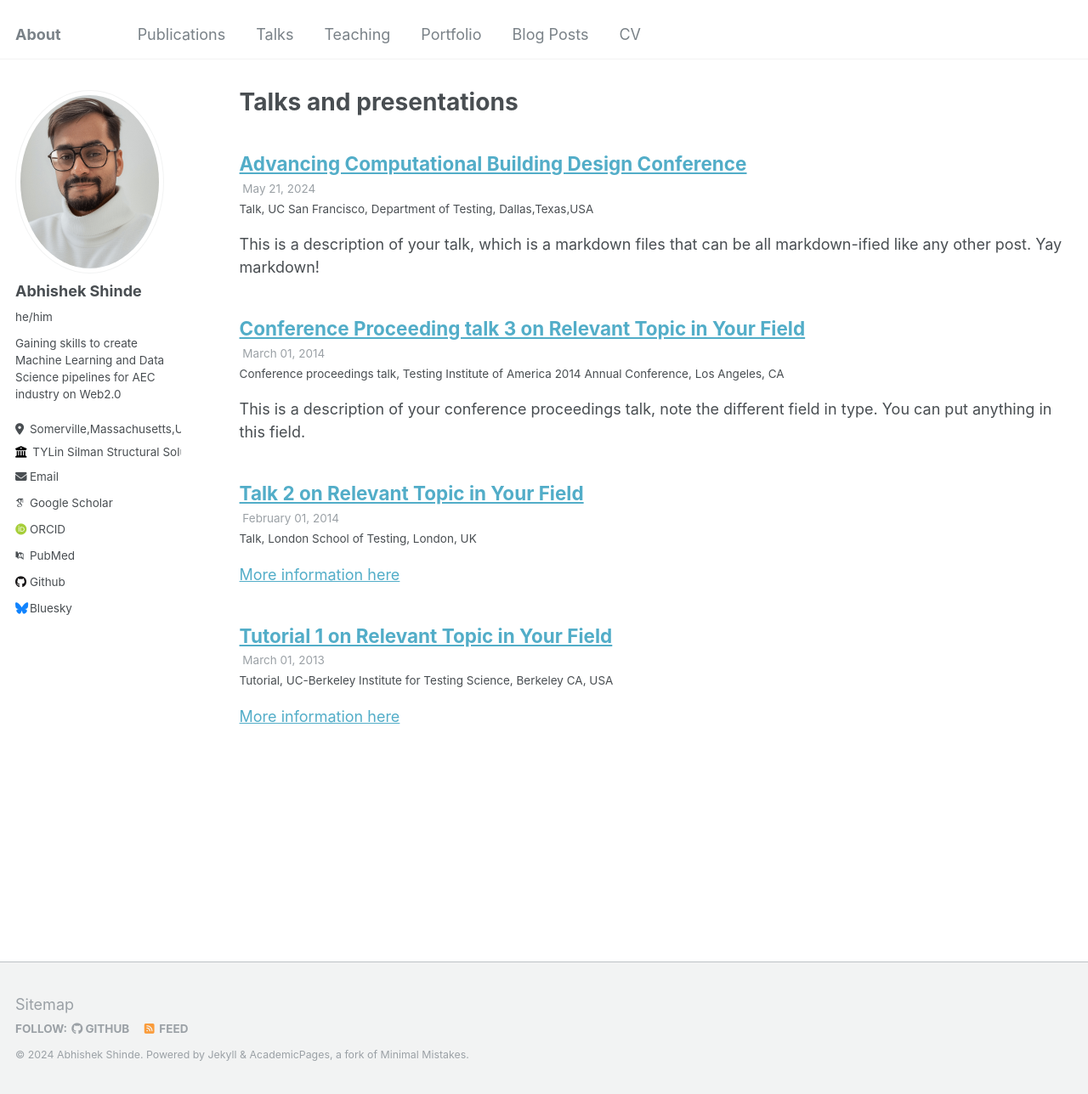
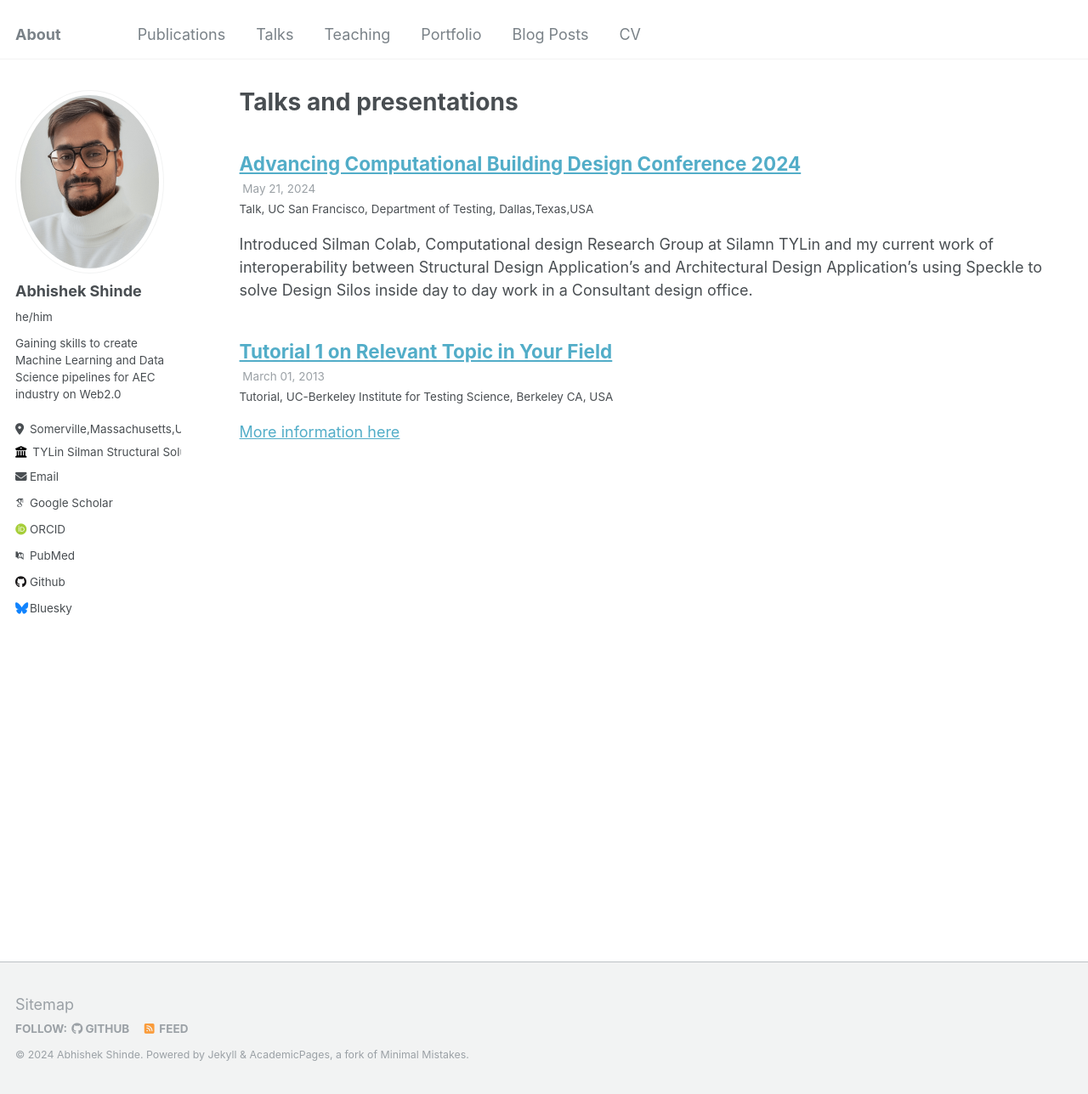
Before and after one commit to InquisitiveAS/InquisitiveAS.github.io, a Jekyll site: the page built from _pages/talks.html, in a window 1280 px wide and 1288 px high. Shown: the whole window at 85% size. Built offline with Jekyll 4.4.1, drawn with Linux system fonts in a browser that asks for light colours; some web fonts are replaced.

Commit message:
Deleted unused talks

```diff
--- a/_talks/2014-02-01-talk-2.md
+++ /dev/null
@@ -1,13 +0,0 @@
----
-title: "Talk 2 on Relevant Topic in Your Field"
-collection: talks
-type: "Talk"
-permalink: /talks/2014-02-01-talk-2
-venue: "London School of Testing"
-date: 2014-02-01
-location: "London, UK"
----
-
-[More information here](http://example2.com)
-
-This is a description of your talk, which is a markdown files that can be all markdown-ified like any other post. Yay markdown!
--- a/_talks/2014-03-01-talk-3.md
+++ /dev/null
@@ -1,11 +0,0 @@
----
-title: "Conference Proceeding talk 3 on Relevant Topic in Your Field"
-collection: talks
-type: "Conference proceedings talk"
-permalink: /talks/2014-03-01-talk-3
-venue: "Testing Institute of America 2014 Annual Conference"
-date: 2014-03-01
-location: "Los Angeles, CA"
----
-
-This is a description of your conference proceedings talk, note the different field in type. You can put anything in this field.
--- a/_talks/2024-05-21-talk-1.md
+++ b/_talks/2024-05-21-talk-1.md
@@ -1,5 +1,5 @@
 ---
-title: "Advancing Computational Building Design Conference "
+title: "Advancing Computational Building Design Conference 2024 "
 collection: talks
 type: "Talk"
 permalink: https://advancing-computational-design.com/speaker/abhishek-shinde/
@@ -8,4 +8,6 @@ date: 2024-05-21
 location: "Dallas,Texas,USA"
 ---
 
-This is a description of your talk, which is a markdown files that can be all markdown-ified like any other post. Yay markdown!
+Introduced Silman Colab, Computational design Research Group at Silamn TYLin and my current work of interoperability between
+Structural Design Application's and Architectural Design Application's using Speckle to solve Design Silos inside
+day to day work in a Consultant design office.
```
